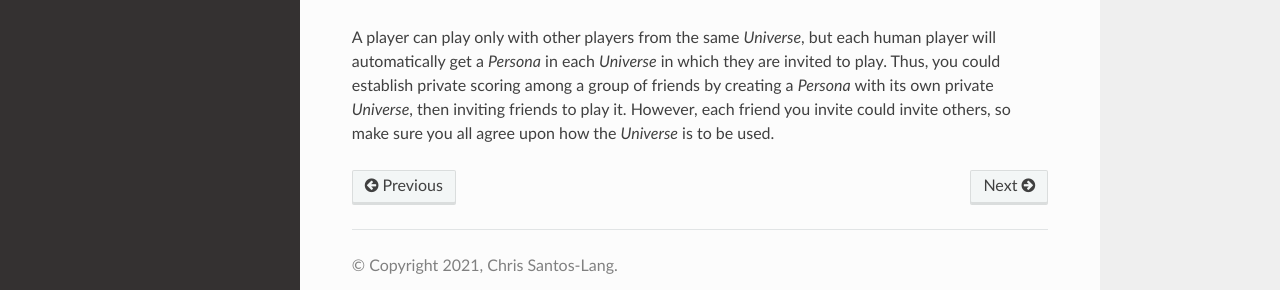
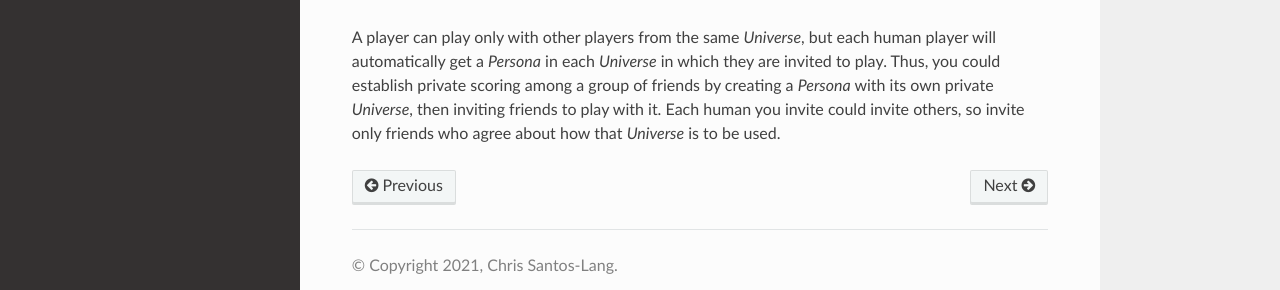
Before and after one commit to ChrisSantosLang/redscience, a Sphinx documentation site: the page built from docs/source/player.rst, in a window 1280 px wide and 900 px high, scrolled down 681 px. Shown: the part 565-855 px from the top of the window. Built offline with Sphinx 7.4.7 and the Read the Docs theme 2.0.0, drawn with Linux system fonts in a browser that asks for light colours.

Commit message:
Update player.rst

```diff
--- a/docs/source/player.rst
+++ b/docs/source/player.rst
@@ -39,9 +39,9 @@ A player can play only with other players from the same *Universe*, but
 each human player will automatically get a *Persona* in each *Universe*
 in which they are invited to play. Thus, you could establish
 private scoring among a group of friends by creating a *Persona* with
-its own private *Universe*, then inviting friends to play it.
-However, each friend you invite could invite others, so make sure
-you all agree upon how the *Universe* is to be used.
+its own private *Universe*, then inviting friends to play with it.
+Each human you invite could invite others, so invite only friends
+who agree about how that *Universe* is to be used.
 
 .. |playerbutton| image:: releases/images/playerbutton.png
 .. |loginbutton| image:: releases/images/loginbutton.png
```
